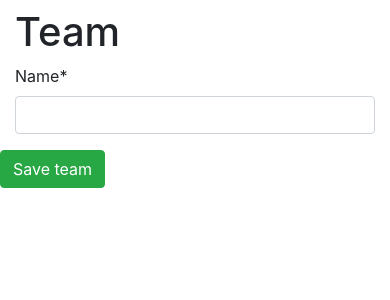
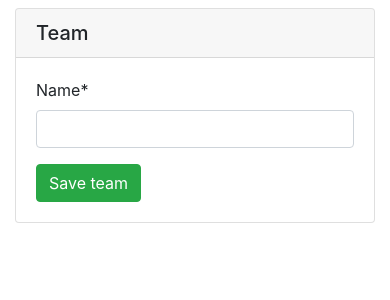
Before and after one commit to c3loc/squirrel, a Django app: page /teams/new in a window 390 px wide. Shown: the part 56-356 px from the top of the page. Run offline with Django 3.2, Linux system fonts and the light colour scheme; the visitor is signed in with stand-in values (Sample User, id 1); data comes from the database, SQL or seed files in the repository; some libraries are stand-ins or nearby versions.

Commit message:
feat: update frontend editing of teams

```diff
--- a/squirrel/templates/team.html
+++ b/squirrel/templates/team.html
@@ -5,15 +5,18 @@
 {% block title %}Squirrel | Team{% endblock %}
 
 {% block content %}
-  <h1>Team</h1>
   <form method="post">
     {% csrf_token %}
-    <div class="row">
-      <div class="col-12 col-sm-6 col-md-4 col-lg-2">
-        <div class="form-group">
-          {{ form.name|as_crispy_field }}
+    <div class="card">
+      <h5 class="card-header">Team</h5>
+      <div class="card-body">
+        <div class="row">
+          <div class="col-sm-6 col-md-4">
+              {{ form.name|as_crispy_field }}
+          </div>
         </div>
+        <button type="submit" class="btn btn-success">Save team</button>
       </div>
-    <button type="submit" class="btn btn-success">Save team</button>
+    </div>
   </form>
 {% endblock %}
```
